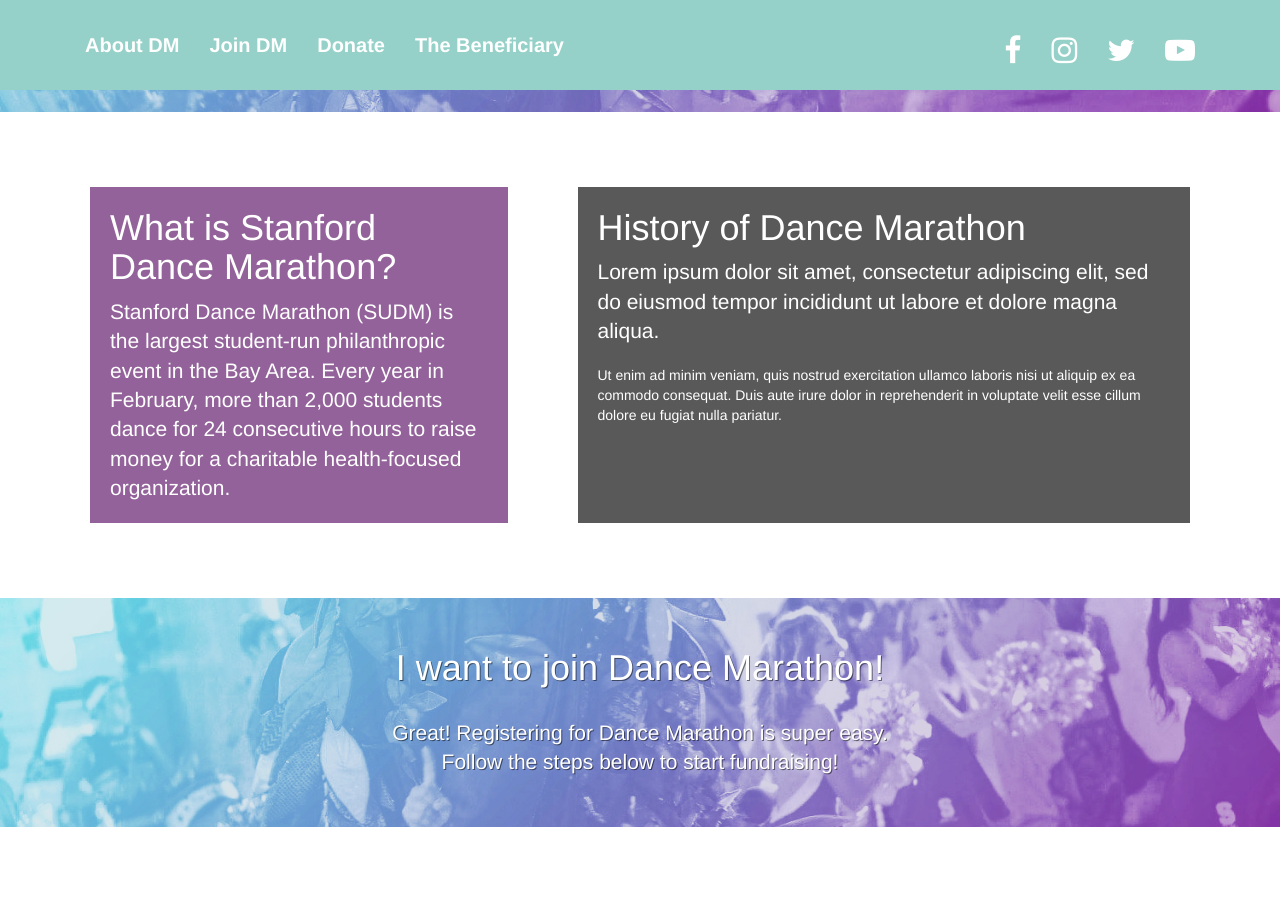
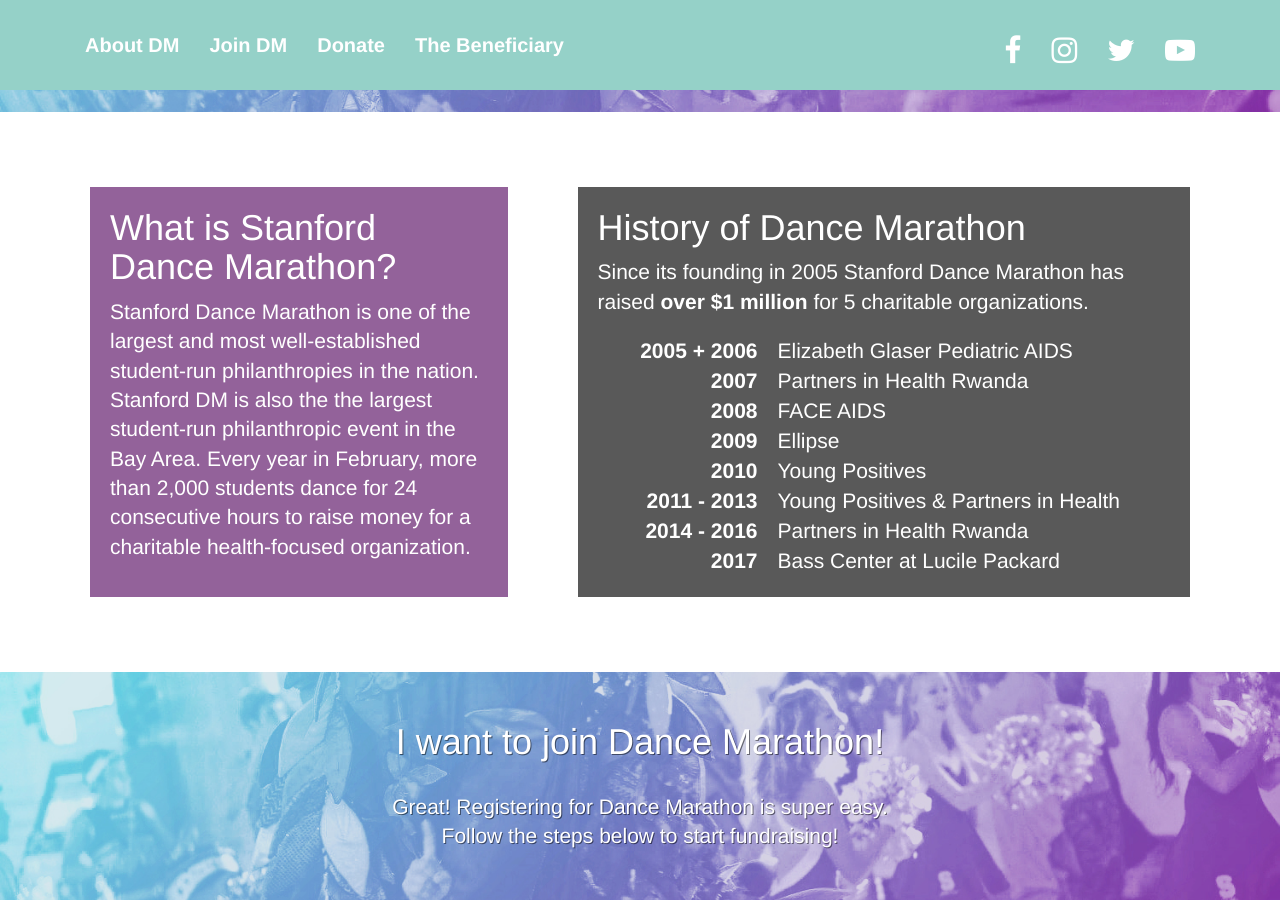
Before and after one commit to StanfordDanceMarathon/stanforddm.org, a Jekyll site: the page built from index.html, in a window 1280 px wide and 900 px high, scrolled down 382 px. Built offline with Jekyll 4.4.1, drawn with Linux system fonts in a browser that asks for light colours; nearby versions of some CDN libraries.

Commit message:
Add history

```diff
--- a/index.html
+++ b/index.html
@@ -69,14 +69,31 @@
             <div class="col-sm-5" style="padding: 0px 35px;">
                 <div id="about1" style="background-color: rgb(147, 98, 154); padding: 1px 20px;">
                     <h1>What is Stanford Dance Marathon?</h1>
-                    <p class="lead">Stanford Dance Marathon (SUDM) is the largest student-run philanthropic event in the Bay Area. Every year in February, more than 2,000 students dance for 24 consecutive hours to raise money for a charitable health-focused organization.</p>
+                    <p class="lead">Stanford Dance Marathon is one of the largest and most well-established student-run philanthropies in the nation. Stanford DM is also the the largest student-run philanthropic event in the Bay Area. Every year in February, more than 2,000 students dance for 24 consecutive hours to raise money for a charitable health-focused organization.</p>
                 </div>
             </div>
             <div class="col-sm-7" style="padding: 0px 35px;">
                 <div id="about2" style="background-color: rgb(89, 89, 89); padding: 1px 20px;">
                     <h1>History of Dance Marathon</h1>
-                    <p class="lead">Lorem ipsum dolor sit amet, consectetur adipiscing elit, sed do eiusmod tempor incididunt ut labore et dolore magna aliqua.</p>
-                    <p>Ut enim ad minim veniam, quis nostrud exercitation ullamco laboris nisi ut aliquip ex ea commodo consequat. Duis aute irure dolor in reprehenderit in voluptate velit esse cillum dolore eu fugiat nulla pariatur.</p>
+                    <p class="lead">Since its founding in 2005 Stanford Dance Marathon has raised <strong>over $1 million</strong> for 5 charitable organizations.</p>
+                    <dl class="dl-horizontal lead">
+                        <dt>2005 + 2006</dt>
+                        <dd>Elizabeth Glaser Pediatric AIDS</dd>
+                        <dt>2007</dt>
+                        <dd>Partners in Health Rwanda</dd>
+                        <dt>2008</dt>
+                        <dd>FACE AIDS</dd>
+                        <dt>2009</dt>
+                        <dd>Ellipse</dd>
+                        <dt>2010</dt>
+                        <dd>Young Positives</dd>
+                        <dt>2011 - 2013</dt>
+                        <dd>Young Positives &amp; Partners in Health</dd>
+                        <dt>2014 - 2016</dt>
+                        <dd>Partners in Health Rwanda</dd>
+                        <dt>2017</dt>
+                        <dd>Bass Center at Lucile Packard</dd>
+                    </dl>
                 </div>
             </div>
         </div>
```
